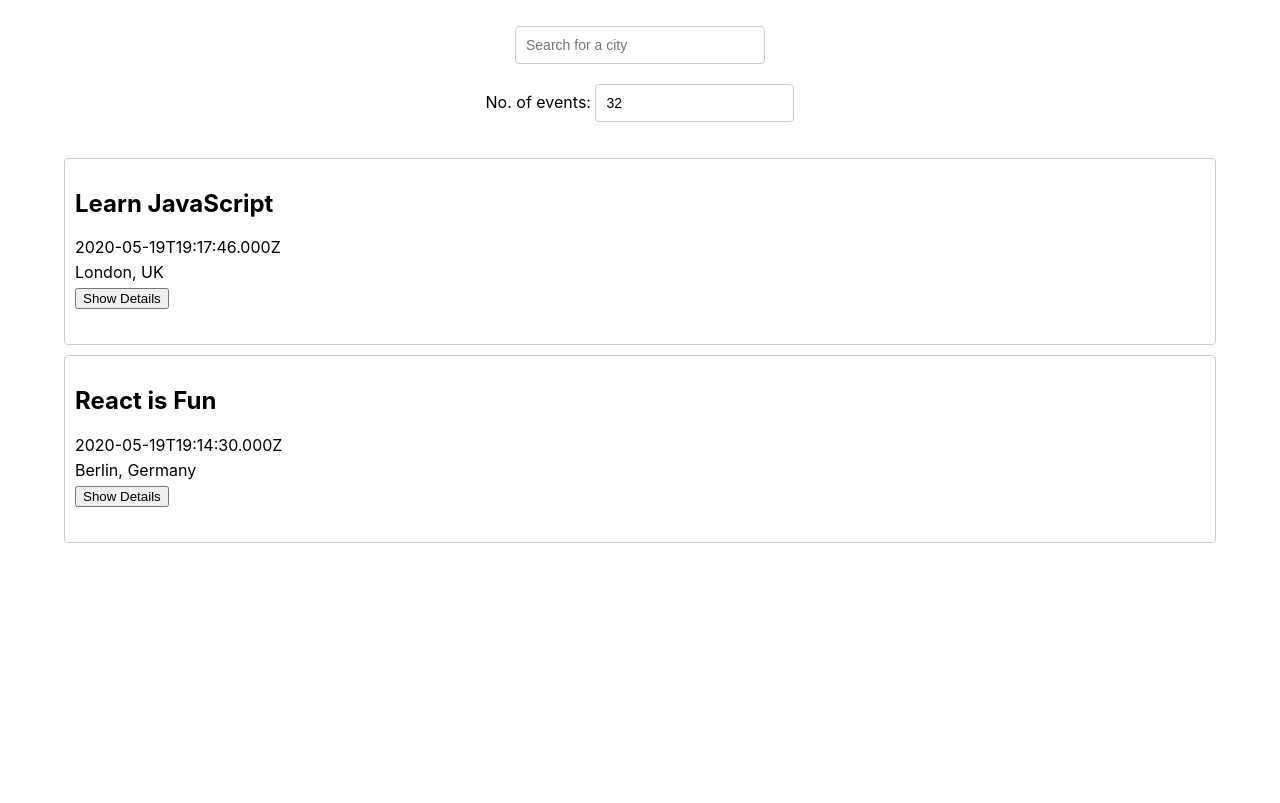
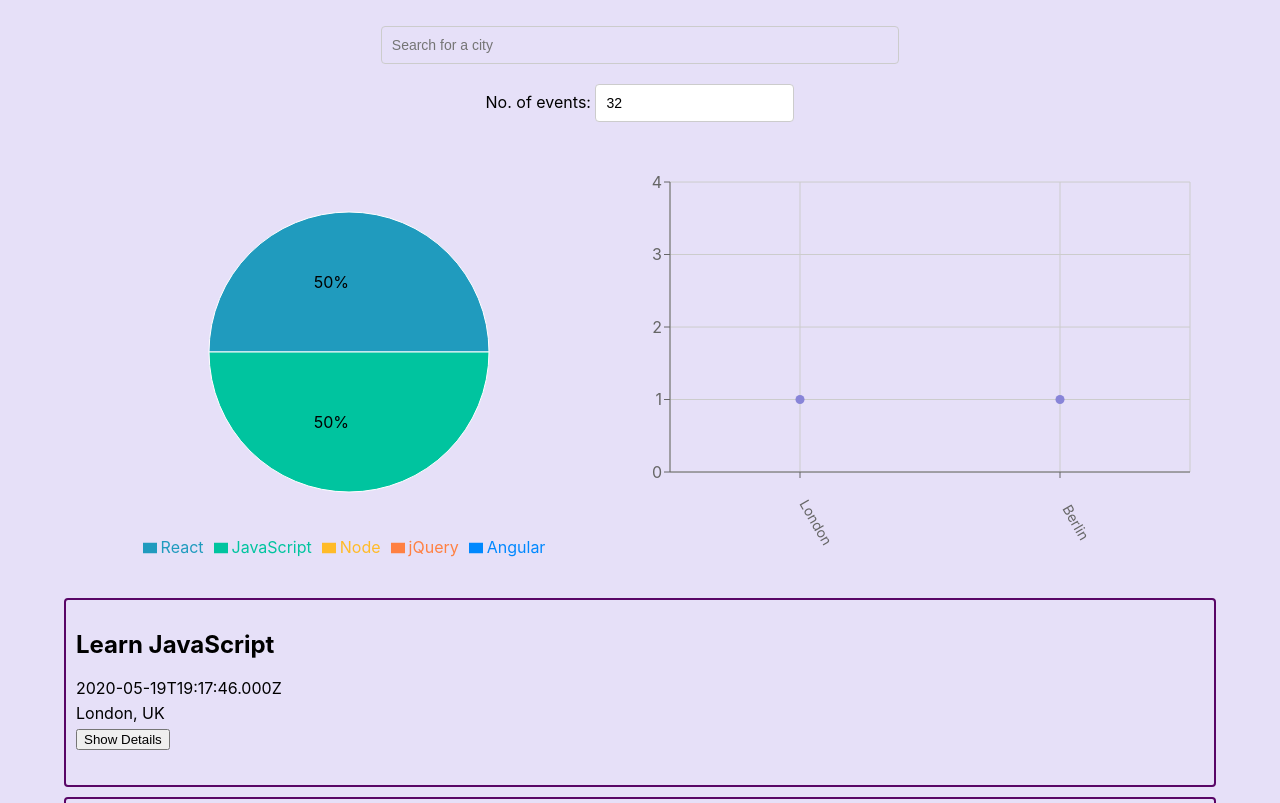
Before and after one commit to rbkh17willis/meet, a React (Create React App) app: page / in a window 1280 px wide. Shown: the top 803 px of the page. Built offline with nearby package versions, Linux system fonts and the light colour scheme; what atatus-spa would draw is missing.

Commit message:
scatter plot and pie chart, css updates

```diff
--- a/package.json
+++ b/package.json
@@ -11,6 +11,7 @@
     "react": "^18.2.0",
     "react-dom": "^18.2.0",
     "react-scripts": "5.0.1",
+    "recharts": "^2.12.7",
     "web-vitals": "^2.1.4",
     "workbox-background-sync": "^6.6.0",
     "workbox-broadcast-update": "^6.6.0",
--- a/src/App.css
+++ b/src/App.css
@@ -1,8 +1,8 @@
-@import url(https://fonts.googleapis.com/css?family=Roboto:500);
-
+/*@import url(https://fonts.googleapis.com/css?family=Roboto:500);*/
 .App {
   text-align: center;
   padding: 2% 5%;
+  background-color:   #e6e0f8;
 }
 
 .App * {
@@ -32,14 +32,21 @@
 }
 
 .city {
-  width: 250px;
+  width: 45%;
+  margin-left: auto;
+  padding: 10px;
+  border: 1px solid #fbf9fc;
+  border-radius: 4px;
+  font-size: 16px;
+  margin-bottom: 10px;
+  background-color: #e6e0f8;
 }
 
 #city-search {
-  display: flex;
+  display: center;
   flex-direction: column;
+  position: relative;
   margin: auto;
-  position: relative;
 }
 
 .suggestions {
@@ -53,27 +60,27 @@
   box-shadow: 10px 10px 16px -12px rgba(0, 0, 0, 0.75);
 }
 
-.suggestions>li {
+.suggestions > li {
   text-align: left;
   padding: 8px 6px 8px 10px;
-  background-color: #eee;
+  background-color: #dbade2;
   cursor: default;
 }
 
-.suggestions>li:last-child {
+.suggestions > li:last-child {
   border-bottom-left-radius: 4px;
   border-bottom-right-radius: 4px;
 }
 
-.suggestions>li:hover {
-  background-color: #bcdcdb;
+.suggestions > li:hover {
+  background-color: rgb(127, 56, 185);
 }
 
 .event {
   padding: 10px 10px 35px;
   margin-bottom: 10px;
   text-align: left;
-  border: 1px solid #ccc;
+  border: 2px solid #590666;
   border-radius: 4px;
   position: relative;
 }
@@ -86,8 +93,12 @@
   border-radius: 4px;
   outline: none;
   cursor: pointer;
+  transition-duration: 0.4s;
 }
 
+.details-btn:hover {
+  background-color: rgb(77, 79, 155);
+}
 .alerts-container {
   position: fixed;
   top: 0px;
@@ -95,3 +106,16 @@
   width: 250px;
   z-index: 1000;
 }
+
+.charts-container {
+  display: grid;
+  grid-template-columns: 1fr 1fr;
+  padding-bottom: 20px;
+  padding-top: 20px;
+}
+
+@media (max-width: 768px){
+  .charts-container{
+    grid-template-columns: 1fr;
+  }
+}
--- a/src/App.js
+++ b/src/App.js
@@ -5,6 +5,8 @@
 import { useEffect, useState } from 'react';
 import { extractLocations, getEvents } from './api';
 import './App.css';
+import CityEventsChart from './components/CityEventsChart';
+import EventGenresChart from './components/EventGenresChart';
 
 const App = () => {
   const [events, setEvents] = useState([]);
@@ -35,6 +37,10 @@
       </div>
       <CitySearch  allLocations={allLocations} setCurrentCity={setCurrentCity} setInfoAlert={setInfoAlert}/>
       <NumberOfEvents setCurrentNOE={setCurrentNOE} setErrorAlert={setErrorAlert} />
+      <div className='charts-container'>
+        < EventGenresChart events={events} />
+        < CityEventsChart allLocations={allLocations} events={events} />
+      </div>
       <EventList events={events}  />
     </div>
   );
--- /dev/null
+++ b/src/components/CityEventsChart.js
@@ -0,0 +1,49 @@
+import { useState, useEffect } from 'react';
+import {
+  ScatterChart,
+  Scatter,
+  XAxis, YAxis,
+  CartesianGrid,
+  Tooltip,
+  ResponsiveContainer
+} from 'recharts';
+
+const CityEventsChart = ({ allLocations, events }) => {
+  const [data, setData] = useState([]);
+
+
+  useEffect(() => {
+    setData(getData());
+  }, [allLocations, events]);
+
+  const getData = () => {
+    const data = allLocations.map((location) => {
+      const count = events.filter((event) => event.location === location).length
+      const city = location.split((/, | -/))[0]
+      return { city, count };
+    })
+    return data;
+  };
+
+  return (
+    <ResponsiveContainer width="99%" height={400}>
+      <ScatterChart
+        margin={{
+          top: 20,
+          right: 20,
+          bottom: 60,
+          left: -30,
+        }}
+      >
+        <CartesianGrid />
+        <XAxis type="category" dataKey="city" name="City"
+        angle={60} interval={0} tick={{ dx:20, dy:40, fontSize: 14}} />
+        <YAxis type="number" dataKey="count" name="Number of events" allowDecimals={false} />
+        <Tooltip cursor={{ strokeDasharray: '3 3' }} />
+        <Scatter name="A school" data={data} fill="#8884d8" />
+      </ScatterChart>
+    </ResponsiveContainer>
+  );
+}
+
+export default CityEventsChart;
--- /dev/null
+++ b/src/components/EventGenresChart.js
@@ -0,0 +1,64 @@
+import { PieChart, Pie, ResponsiveContainer, Cell, Legend, Tooltip } from 'recharts';
+import { useState, useEffect } from 'react';
+
+const genres = ['React', 'JavaScript', 'Node', 'jQuery', 'Angular'];
+const EventGenresChart = ({ events }) => {
+  const [data, setData] = useState([]);
+
+  useEffect(() => {
+    const data = genres.map(genre => {
+      const filteredEvents = events.filter(event => event.summary.includes(genre));
+      return {
+        name: genre,
+        value: filteredEvents.length
+      };
+    });
+
+    setData(data);
+  }, [events]);
+
+  const COLORS = ['#209BBE', '#00C49F', '#FFBB28', '#FF8042', '#0088FE'];
+
+  const renderCustomizedLabel = ({ cx, cy, midAngle, outerRadius, innerRadius, percent, index }) => {
+   const RADIAN = Math.PI / 180;
+   const radius = innerRadius + (outerRadius - innerRadius) * 0.5;
+
+   const x = cx + radius * Math.cos(-midAngle * RADIAN);
+   const y = cy + radius * Math.sin(-midAngle * RADIAN);
+   return percent ? (
+     <text
+       x={x}
+       y={y}
+       fill="black"
+       textAnchor={x > cx ? 'start' : 'end'}
+       dominantBaseline="central"
+     >
+       {` ${(percent * 100).toFixed(0)}%`}
+     </text>
+   ) : null;
+ };
+
+  return (
+   <ResponsiveContainer width="99%" height={400}>
+  <PieChart>
+    <Pie
+      data={data}
+      dataKey="value"
+      fill="#8884d8"
+      labelLine={false}
+      label={renderCustomizedLabel}
+      cx="50%" cy="50%"
+      outerRadius={140}
+    >
+      {data.map((entry, index) => (
+        <Cell key={`cell-${index}`} fill={COLORS[index % COLORS.length]} />
+      ))}
+    </Pie>
+    <Legend layout="horizontal" align="center" verticalAlign="bottom" />
+    <Tooltip cursor={{ strokeDasharray: "3 3" }} />
+  </PieChart>
+</ResponsiveContainer>
+  );
+};
+
+export default EventGenresChart;
--- a/src/index.css
+++ b/src/index.css
@@ -5,6 +5,13 @@
     sans-serif;
   -webkit-font-smoothing: antialiased;
   -moz-osx-font-smoothing: grayscale;
+  background-color: #e6e0f8;
+}
+h1{
+  text-align: center;
+}
+h3{
+  text-align: center;
 }
 
 code {
```
Also changed, not shown: src/components/App.js (+8 -2 lines), src/setupTests.js (+21 -2 lines), 1 other file (tests, documents, lock files or other folders).
